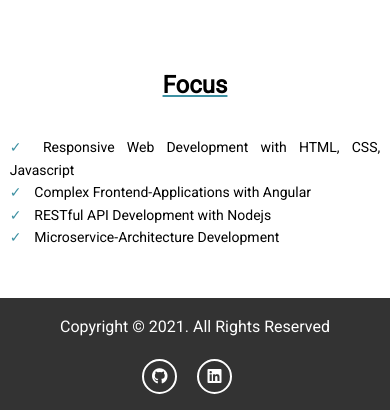
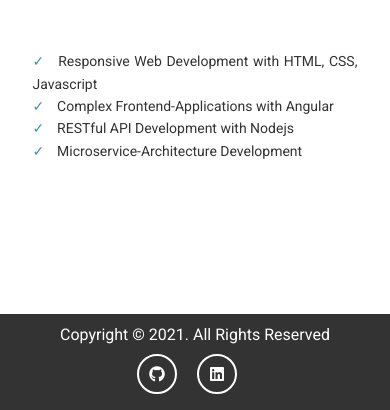
Before and after one commit to ChristopherBlume/ChristopherBlume.github.io, a plain HTML site: page index.html in a window 390 px wide. Shown: the part 434-844 px from the top of the page. Drawn offline with Linux system fonts and the light colour scheme.

Commit message:
style fixings

```diff
--- a/css/main.css
+++ b/css/main.css
@@ -4,6 +4,7 @@
   padding: 0 1.5rem;
   margin: auto;
   overflow: hidden;
+  min-height: 95vh;
 }
 
 .btn-dark, .btn-light, .btn-main {
@@ -153,26 +154,46 @@ img {
   width: 250px;
   border-radius: 50%;
 }
+#header-home #about-me {
+  max-width: 600px;
+  margin: 0 auto;
+  padding: 20px 0;
+}
+#header-home #about-me ul li:before {
+  margin-right: 0.8rem;
+  content: "✓";
+  color: #3d90a2;
+}
 #header-inner {
   height: 5.5rem;
 }
 
-#about-me {
-  width: 600px;
+#main-footer {
+  background-color: #333;
+  height: 5vh;
+  color: #fff;
 }
-#about-me .center {
-  margin-bottom: 2rem;
-  text-decoration: underline;
-  text-decoration-color: #3d90a2;
+#main-footer .footer-content {
+  width: 90%;
+  margin: 0 auto;
+  display: flex;
+  justify-content: space-between;
+  align-items: center;
+  height: 5vh;
+}
+#main-footer .social .fab {
+  margin-right: 1rem;
+  border: 2px #fff solid;
+  border-radius: 50%;
+  height: 20px;
+  width: 20px;
+  line-height: 20px;
   text-align: center;
+  padding: 0.5rem;
 }
-#about-me p {
-  text-align: justify;
-}
-#about-me ul li:before {
-  margin-right: 0.8rem;
-  content: "✓";
-  color: #3d90a2;
+#main-footer .social .fab:hover {
+  cursor: pointer;
+  background: #3d90a2;
 }
 
 #contact-a .text-fields {
@@ -214,41 +235,24 @@ img {
   font-size: 4rem;
 }
 
-#main-footer {
-  position: fixed;
-  bottom: 0;
-  width: 100%;
-  background: #333;
-  color: #fff;
-  height: 5vh;
-}
-#main-footer .footer-content {
-  display: flex;
-  justify-content: space-between;
-  height: 5vh;
-  align-items: center;
-}
-#main-footer .footer-content .social .fab {
-  margin-right: 1rem;
-  border: 2px #fff solid;
-  border-radius: 50%;
-  height: 15px;
-  width: 15px;
-  line-height: 15px;
-  text-align: center;
-  padding: 0.5rem;
-}
-#main-footer .footer-content .social .fab:hover {
-  background: #3d90a2;
-  cursor: pointer;
-}
-
 @media (max-width: 800px) {
   #header-home {
     height: 30rem;
   }
   #header-home .header-content {
     padding-top: 5rem;
+  }
+
+  #main-footer {
+    position: absolute;
+    bottom: 0;
+    width: 100%;
+    height: 6rem;
+  }
+  #main-footer .footer-content {
+    flex-direction: column;
+    padding: 0.5rem;
+    height: 4.5rem;
   }
 }
 @media (max-width: 500px) {
@@ -281,11 +285,6 @@ img {
     width: 95%;
     text-align: justify;
     padding: 10px 0;
-  }
-  #about-me h1 {
-    margin-bottom: 0;
-    margin-top: 10px;
-    text-align: center;
   }
   #about-me ul {
     font-size: 14px;
@@ -320,12 +319,15 @@ img {
   }
 
   #main-footer {
-    height: 7rem;
+    position: absolute;
+    bottom: 0;
+    width: 100%;
+    height: 6rem;
   }
   #main-footer .footer-content {
     flex-direction: column;
-    padding: 1rem;
-    height: 5rem;
+    padding: 0.5rem;
+    height: 4.5rem;
   }
 }
 @media (max-height: 580px) {
--- a/index.html
+++ b/index.html
@@ -42,22 +42,19 @@
             alt="profile-picture"
           />
         </div>
+        <div id="about-me">
+          <ul>
+            <li>Responsive Web Development with HTML, CSS, Javascript</li>
+            <li>Complex Frontend-Applications with Angular</li>
+            <li>RESTful API Development with Nodejs</li>
+            <li>Microservice-Architecture Development</li>
+          </ul>
+        </div>
       </div>
     </header>
-    <section>
-      <div id="about-me" class="container">
-        <h1 class="my-1 center">Focus</h1>
-        <ul>
-          <li>Responsive Web Development with HTML, CSS, Javascript</li>
-          <li>Complex Frontend-Applications with Angular</li>
-          <li>RESTful API Development with Nodejs</li>
-          <li>Microservice-Architecture Development</li>
-        </ul>
-      </div>
-    </section>
     <!-- Footer -->
     <footer id="main-footer">
-      <div class="footer-content container">
+      <div class="footer-content">
         <p>Copyright &copy; 2021. All Rights Reserved</p>
         <div class="social">
           <i class="fab fa-github"></i>
```
Also changed, not shown: contact.html (+1 -1 lines), work.html (+1 -1 lines), 1 other file.
